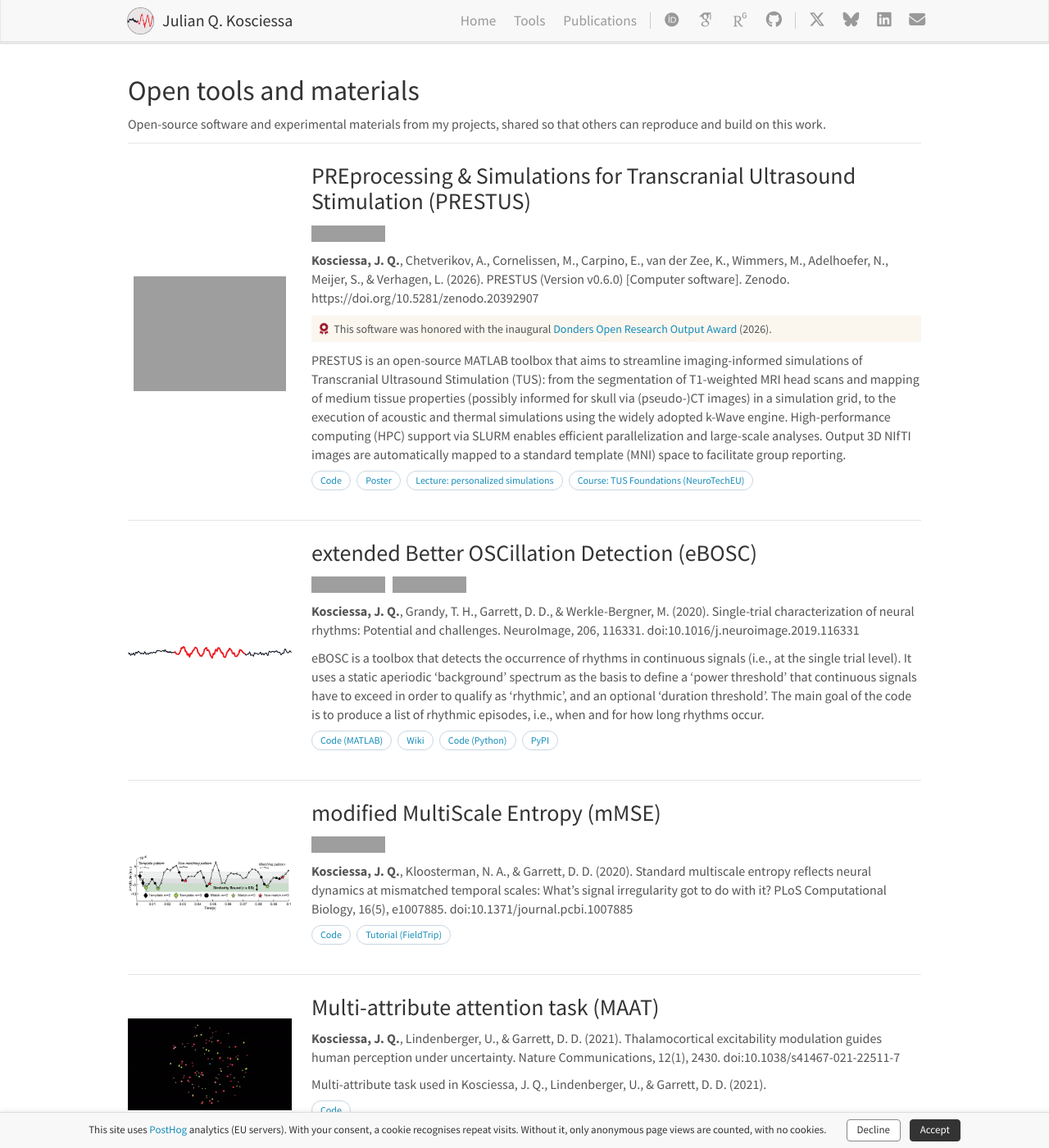
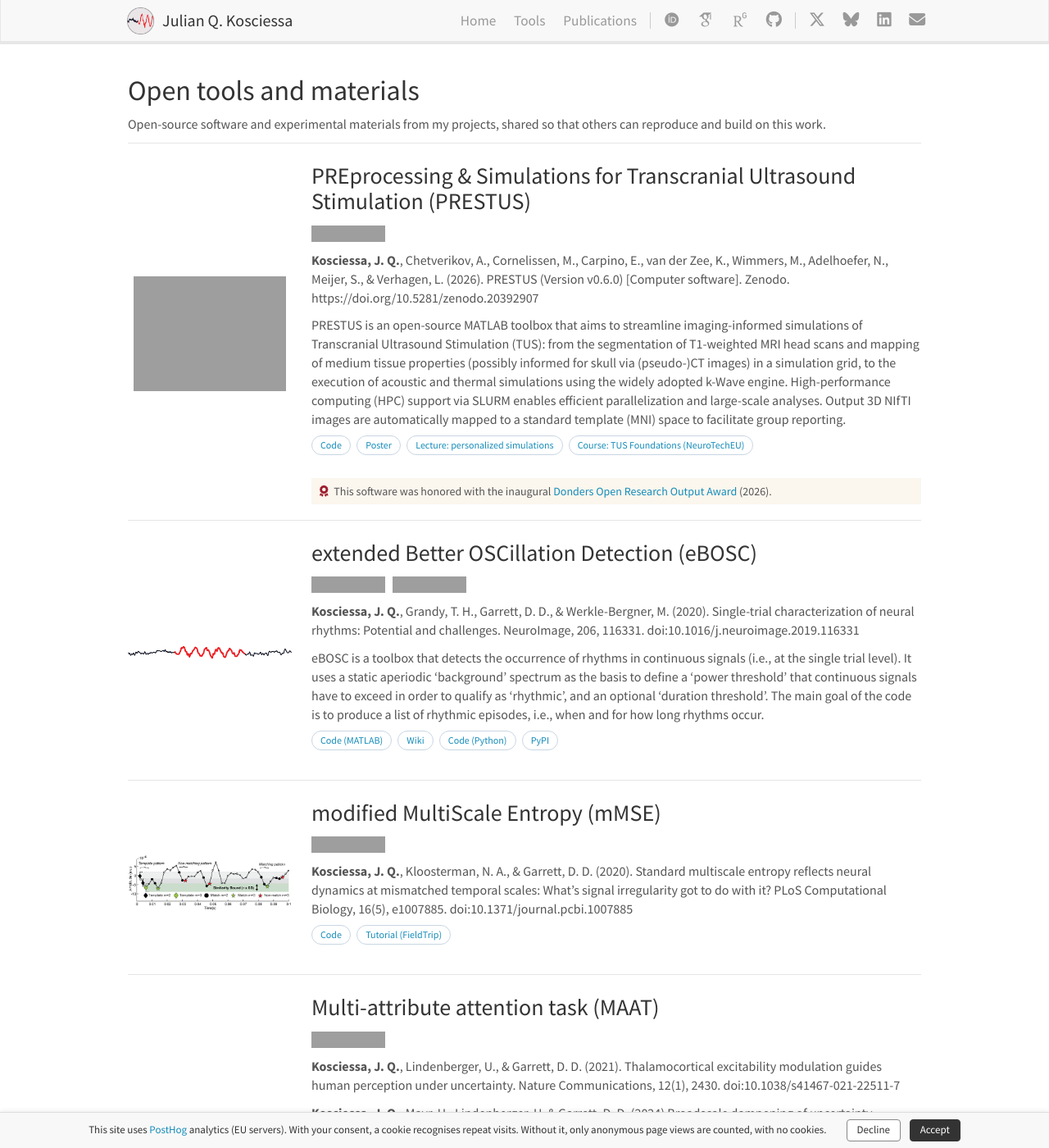
Before and after one commit to jkosciessa/jkosciessa.github.io, a Jekyll site: the page built from _pages/tools.md, in a window 1280 px wide and 1400 px high. Shown: the whole window at 82% size. Built offline with Jekyll 4.4.1, drawn with Linux system fonts in a browser that asks for light colours; some web fonts are replaced; some of the changed text lies outside the part shown; grey boxes are pictures that could not be loaded.

Commit message:
tools: move award note to end of PRESTUS card; expand MAAT description with 2021 and 2024 papers

```diff
--- a/_pages/tools.md
+++ b/_pages/tools.md
@@ -23,9 +23,6 @@ Open-source software and experimental materials from my projects, shared so that
 
 **Kosciessa, J. Q.**, Chetverikov, A., Cornelissen, M., Carpino, E., van der Zee, K., Wimmers, M., Adelhoefer, N., Meijer, S., & Verhagen, L. (2026). PRESTUS (Version v0.6.0) [Computer software]. Zenodo. https://doi.org/10.5281/zenodo.20392907
 
-<i class="fa-solid fa-award" aria-hidden="true"></i> This software was honored with the inaugural [Donders Open Research Output Award](https://www.ru.nl/en/donders-institute/news/donders-day-2026-science-community-and-recognition) (2026).
-{: .tool-award}
-
 PRESTUS is an open-source MATLAB toolbox that aims to streamline imaging-informed simulations of Transcranial Ultrasound Stimulation (TUS): from the segmentation of T1-weighted MRI head scans and mapping of medium tissue properties (possibly informed for skull via (pseudo-)CT images) in a simulation grid, to the execution of acoustic and thermal simulations using the widely adopted k-Wave engine. High-performance computing (HPC) support via SLURM enables efficient parallelization and large-scale analyses. Output 3D NIfTI images are automatically mapped to a standard template (MNI) space to facilitate group reporting.
 
 [Code](https://github.com/Donders-Institute/PRESTUS)
@@ -33,6 +30,9 @@ PRESTUS is an open-source MATLAB toolbox that aims to streamline imaging-informe
 [Lecture: personalized simulations](https://nteucampus.org/lesson/personalised-and-precision-stimulation-tus)
 [Course: TUS Foundations (NeuroTechEU)](https://nteucampus.org/course/transcranial-ultrasonic-stimulation-tus-foundations)
 {: .pub-links}
+
+<i class="fa-solid fa-award" aria-hidden="true"></i> This software was honored with the inaugural [Donders Open Research Output Award](https://www.ru.nl/en/donders-institute/news/donders-day-2026-science-community-and-recognition) (2026).
+{: .tool-award}
 
 </div>
 </div>
@@ -89,11 +89,19 @@ eBOSC is a toolbox that detects the occurrence of rhythms in continuous signals
 
 ### Multi-attribute attention task (MAAT)
 
+[![DOI](https://zenodo.org/badge/DOI/10.5281/zenodo.14216065.svg)](https://doi.org/10.5281/zenodo.14216065)
+{: .badges}
+
 **Kosciessa, J. Q.**, Lindenberger, U., & Garrett, D. D. (2021). Thalamocortical excitability modulation guides human perception under uncertainty. Nature Communications, 12(1), 2430. doi:10.1038/s41467-021-22511-7
 
-Multi-attribute task used in Kosciessa, J. Q., Lindenberger, U., & Garrett, D. D. (2021).
+**Kosciessa, J. Q.**, Mayr, U., Lindenberger, U. & Garrett, D. D. (2024) Broadscale dampening of uncertainty adjustment in the aging brain. Nat Commun 15, 10717. https://doi.org/10.1038/s41467-024-55416-2
 
+The MAAT is an adaptation of the random dot motion paradigm that manipulates uncertainty about which stimulus features will be relevant for an upcoming choice. A dynamic dot display varies along four features (color, motion direction, size, and luminance), and a cue before each stimulus indicates which of these features may be probed. Increasing the number of cued features raises uncertainty about what to prioritize. In younger adults, higher uncertainty increased thalamic engagement and shifted cortical dynamics from a rhythmic to a more aperiodic regime (Kosciessa et al., 2021). In a sample of 100 younger and older adults, this integrated neural response to uncertainty was dampened in older age, and its maintenance was associated with higher cognitive flexibility (Kosciessa et al., 2024).
+
+[Task (Zenodo)](https://doi.org/10.5281/zenodo.14216065)
 [Code](https://git.mpib-berlin.mpg.de/LNDG/multi-attribute-task)
+[Paper (2021)](https://www.nature.com/articles/s41467-021-22511-7)
+[Paper (2024)](https://www.nature.com/articles/s41467-024-55416-2)
 {: .pub-links}
 
 </div>
--- a/css/main.scss
+++ b/css/main.scss
@@ -157,3 +157,4 @@ firstp {
   .navbar-nav > li > a.menu-link i { font-size: 1.15em; }
   .navbar-nav > li.nav-sep { margin-left: clamp(2px, 0.4vw, 6px); margin-right: clamp(2px, 0.4vw, 6px); }
 }
+.tool-award { margin-top: 4px; }
```
